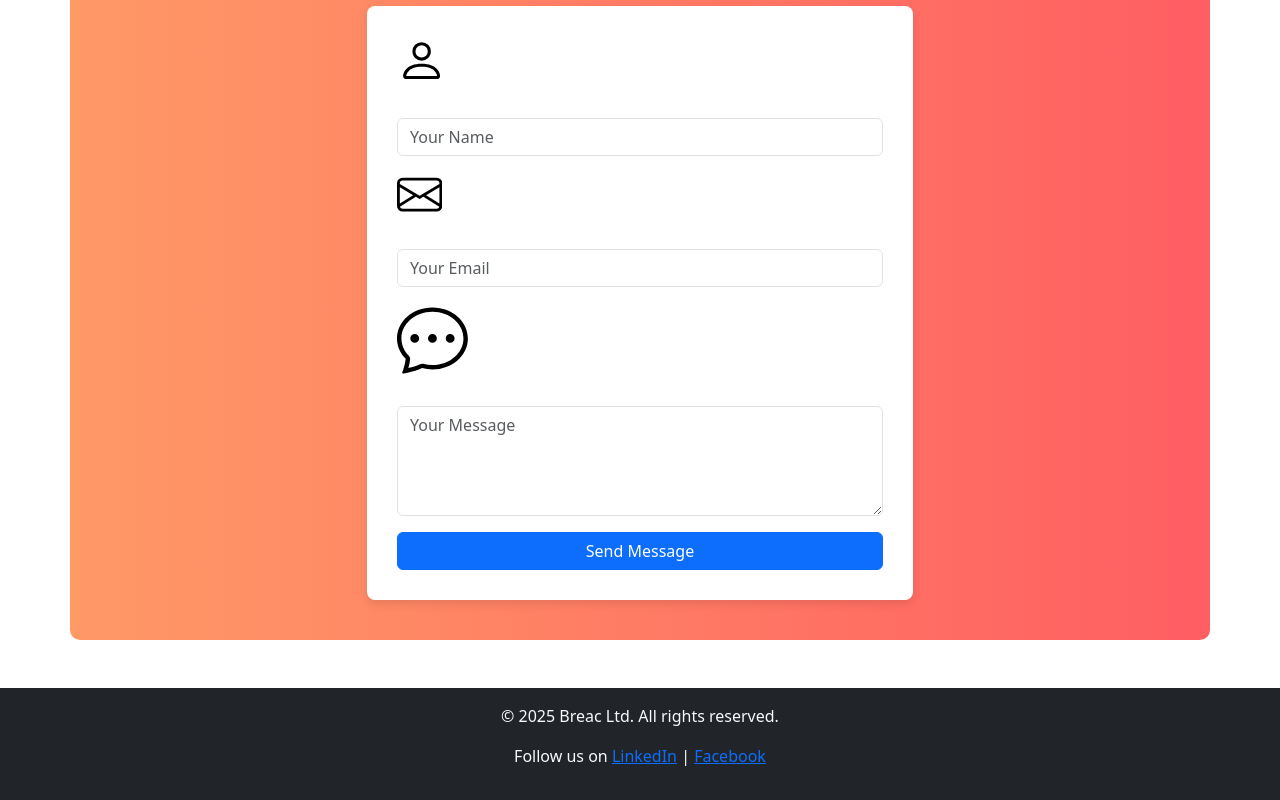
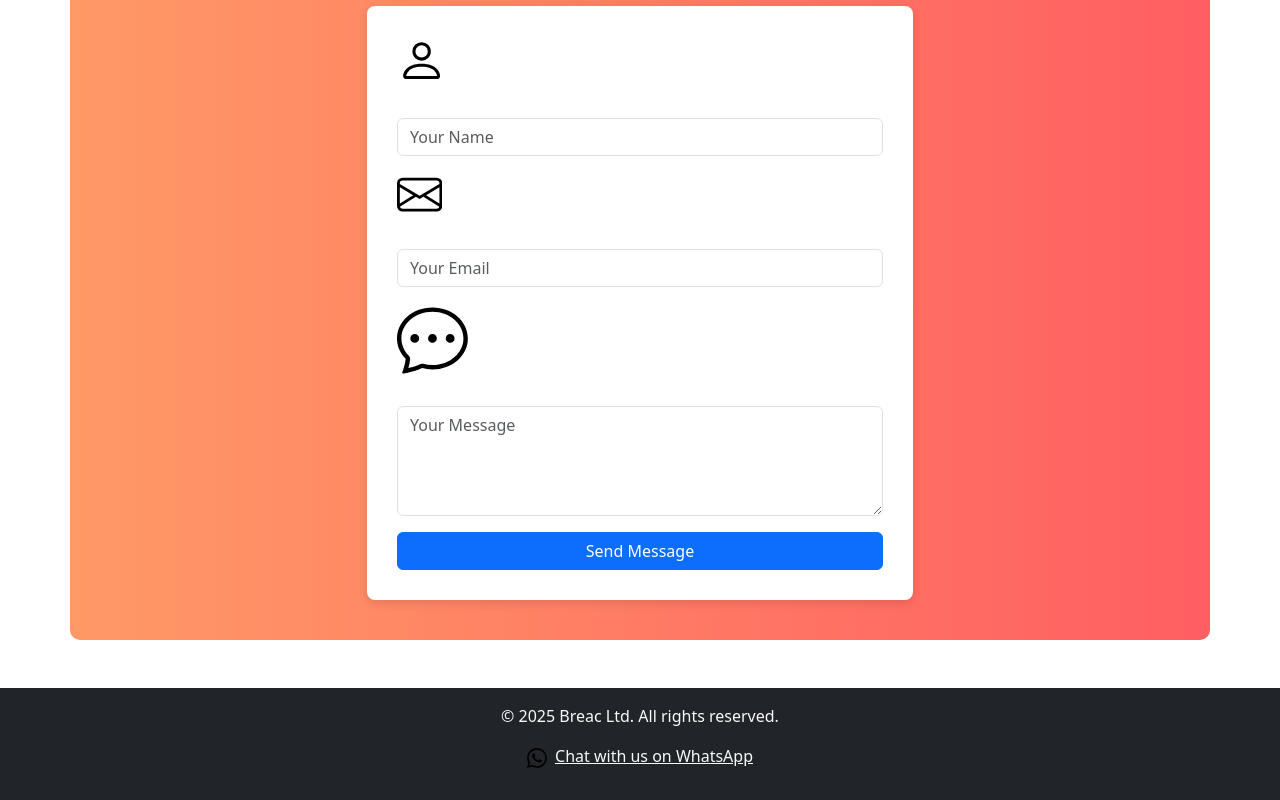
Before and after one commit to Isiji/breac-webiste, a React (Create React App) app in the folder breac-website/: page /contact in a window 1280 px wide. Shown: the part 200-1000 px from the top of the page. Built offline with nearby package versions, Linux system fonts and the light colour scheme.

Commit message:
chenged footer to whatsapp

```diff
--- a/breac-website/src/components/Footer.js
+++ b/breac-website/src/components/Footer.js
@@ -1,10 +1,16 @@
 import React from 'react';
+import { Whatsapp } from 'react-bootstrap-icons';
 
 const Footer = () => {
     return (
         <footer className="bg-dark text-light text-center py-3">
             <p>© 2025 Breac Ltd. All rights reserved.</p>
-            <p>Follow us on <a href="#">LinkedIn</a> | <a href="#">Facebook</a></p>
+            <p>
+                <Whatsapp size={20} className="me-2" />
+                <a href="https://wa.me/254711772930" target="_blank" rel="noopener noreferrer" className="text-light">
+                    Chat with us on WhatsApp
+                </a>
+            </p>
         </footer>
     );
 };
```
